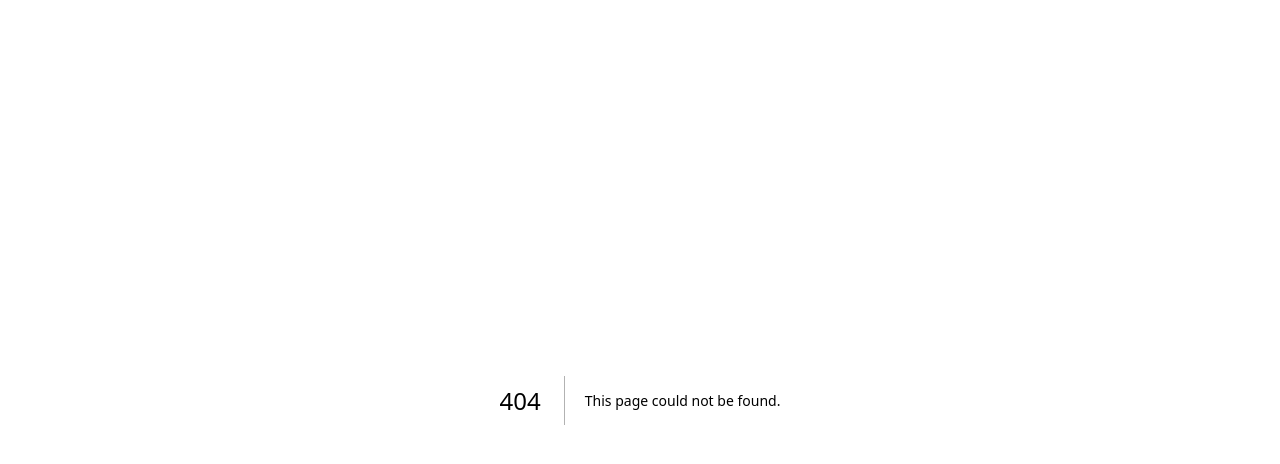
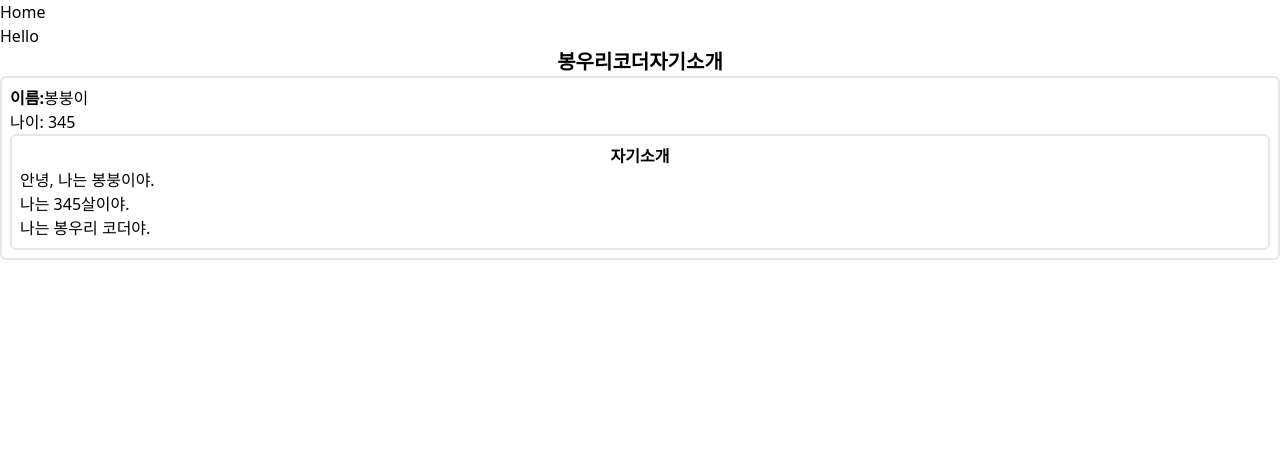
Before and after one commit to freebird920/bongcoder, a Next.js app: page /hello in a window 1280 px wide. Before the commit this address had no page. Shown: the top 464 px of the page. Built offline with nearby package versions, Linux system fonts and the light colour scheme.

Commit message:
Tailwind.config.ts 파일에서 배경 이미지 관련 코드 삭제 README.md 파일에 라우팅 방법 추가 globals.css 파일에서 색상 관련 코드 삭제 layout.tsx 파일에 네비게이션 바 추가

```diff
--- a/src/app/globals.css
+++ b/src/app/globals.css
@@ -1,33 +1,3 @@
 @tailwind base;
 @tailwind components;
 @tailwind utilities;
-
-:root {
-  --foreground-rgb: 0, 0, 0;
-  --background-start-rgb: 214, 219, 220;
-  --background-end-rgb: 255, 255, 255;
-}
-
-@media (prefers-color-scheme: dark) {
-  :root {
-    --foreground-rgb: 255, 255, 255;
-    --background-start-rgb: 0, 0, 0;
-    --background-end-rgb: 0, 0, 0;
-  }
-}
-
-body {
-  color: rgb(var(--foreground-rgb));
-  background: linear-gradient(
-      to bottom,
-      transparent,
-      rgb(var(--background-end-rgb))
-    )
-    rgb(var(--background-start-rgb));
-}
-
-@layer utilities {
-  .text-balance {
-    text-wrap: balance;
-  }
-}
--- /dev/null
+++ b/src/app/hello/page.tsx
@@ -0,0 +1,28 @@
+export default function HelloPage(){
+  const name:string = "봉붕이";
+  const age:number = 345;
+  const introduce :string[] = ["안녕, 나는 봉붕이야.", "나는 345살이야.", "나는 봉우리 코더야."]
+  return(
+    <>
+    <h1 className="text-center font-black text-xl">봉우리코더자기소개</h1>
+
+    <article className="border-2 p-2 rounded-md ">
+    <p>
+      <span className="font-bold">
+      이름:
+      </span>
+
+      {name}</p>
+    <p>나이: {age}</p>
+    <div className="border-2 p-2 rounded-md">
+      <h3 className="text-center font-bold">
+        자기소개
+        </h3>
+    {introduce.map((a:string,i:number)=>{
+      return <p key={i}>{a}</p>
+    })}
+    </div>
+    </article>
+    </>
+  )
+}
--- a/src/app/layout.tsx
+++ b/src/app/layout.tsx
@@ -1,12 +1,13 @@
 import type { Metadata } from "next";
-import { Inter } from "next/font/google";
+
 import "./globals.css";
+import CompNavbar from "@/components/navbar/CompNavbar";
 
-const inter = Inter({ subsets: ["latin"] });
+
 
 export const metadata: Metadata = {
-  title: "Create Next App",
-  description: "Generated by create next app",
+  title: "BongCoder",
+  description: "봉우리 코더 (봉우 리코더 - 봉우라는 사람의 리코더라는 뜻이  아닙니다.",
 };
 
 export default function RootLayout({
@@ -15,8 +16,11 @@ export default function RootLayout({
   children: React.ReactNode;
 }>) {
   return (
-    <html lang="en">
-      <body className={inter.className}>{children}</body>
+    <html>
+      <body>
+        <CompNavbar/>
+        {children}
+      </body>
     </html>
   );
 }
--- a/src/app/page.tsx
+++ b/src/app/page.tsx
@@ -1,113 +1,7 @@
-import Image from "next/image";
-
-export default function Home() {
-  return (
-    <main className="flex min-h-screen flex-col items-center justify-between p-24">
-      <div className="z-10 w-full max-w-5xl items-center justify-between font-mono text-sm lg:flex">
-        <p className="fixed left-0 top-0 flex w-full justify-center border-b border-gray-300 bg-gradient-to-b from-zinc-200 pb-6 pt-8 backdrop-blur-2xl dark:border-neutral-800 dark:bg-zinc-800/30 dark:from-inherit lg:static lg:w-auto  lg:rounded-xl lg:border lg:bg-gray-200 lg:p-4 lg:dark:bg-zinc-800/30">
-          Get started by editing&nbsp;
-          <code className="font-mono font-bold">src/app/page.tsx</code>
-        </p>
-        <div className="fixed bottom-0 left-0 flex h-48 w-full items-end justify-center bg-gradient-to-t from-white via-white dark:from-black dark:via-black lg:static lg:size-auto lg:bg-none">
-          <a
-            className="pointer-events-none flex place-items-center gap-2 p-8 lg:pointer-events-auto lg:p-0"
-            href="https://vercel.com?utm_source=create-next-app&utm_medium=appdir-template&utm_campaign=create-next-app"
-            target="_blank"
-            rel="noopener noreferrer"
-          >
-            By{" "}
-            <Image
-              src="/vercel.svg"
-              alt="Vercel Logo"
-              className="dark:invert"
-              width={100}
-              height={24}
-              priority
-            />
-          </a>
-        </div>
-      </div>
-
-      <div className="relative z-[-1] flex place-items-center before:absolute before:h-[300px] before:w-full before:-translate-x-1/2 before:rounded-full before:bg-gradient-radial before:from-white before:to-transparent before:blur-2xl before:content-[''] after:absolute after:-z-20 after:h-[180px] after:w-full after:translate-x-1/3 after:bg-gradient-conic after:from-sky-200 after:via-blue-200 after:blur-2xl after:content-[''] before:dark:bg-gradient-to-br before:dark:from-transparent before:dark:to-blue-700 before:dark:opacity-10 after:dark:from-sky-900 after:dark:via-[#0141ff] after:dark:opacity-40 sm:before:w-[480px] sm:after:w-[240px] before:lg:h-[360px]">
-        <Image
-          className="relative dark:drop-shadow-[0_0_0.3rem_#ffffff70] dark:invert"
-          src="/next.svg"
-          alt="Next.js Logo"
-          width={180}
-          height={37}
-          priority
-        />
-      </div>
-
-      <div className="mb-32 grid text-center lg:mb-0 lg:w-full lg:max-w-5xl lg:grid-cols-4 lg:text-left">
-        <a
-          href="https://nextjs.org/docs?utm_source=create-next-app&utm_medium=appdir-template&utm_campaign=create-next-app"
-          className="group rounded-lg border border-transparent px-5 py-4 transition-colors hover:border-gray-300 hover:bg-gray-100 hover:dark:border-neutral-700 hover:dark:bg-neutral-800/30"
-          target="_blank"
-          rel="noopener noreferrer"
-        >
-          <h2 className="mb-3 text-2xl font-semibold">
-            Docs{" "}
-            <span className="inline-block transition-transform group-hover:translate-x-1 motion-reduce:transform-none">
-              -&gt;
-            </span>
-          </h2>
-          <p className="m-0 max-w-[30ch] text-sm opacity-50">
-            Find in-depth information about Next.js features and API.
-          </p>
-        </a>
-
-        <a
-          href="https://nextjs.org/learn?utm_source=create-next-app&utm_medium=appdir-template-tw&utm_campaign=create-next-app"
-          className="group rounded-lg border border-transparent px-5 py-4 transition-colors hover:border-gray-300 hover:bg-gray-100 hover:dark:border-neutral-700 hover:dark:bg-neutral-800/30"
-          target="_blank"
-          rel="noopener noreferrer"
-        >
-          <h2 className="mb-3 text-2xl font-semibold">
-            Learn{" "}
-            <span className="inline-block transition-transform group-hover:translate-x-1 motion-reduce:transform-none">
-              -&gt;
-            </span>
-          </h2>
-          <p className="m-0 max-w-[30ch] text-sm opacity-50">
-            Learn about Next.js in an interactive course with&nbsp;quizzes!
-          </p>
-        </a>
-
-        <a
-          href="https://vercel.com/templates?framework=next.js&utm_source=create-next-app&utm_medium=appdir-template&utm_campaign=create-next-app"
-          className="group rounded-lg border border-transparent px-5 py-4 transition-colors hover:border-gray-300 hover:bg-gray-100 hover:dark:border-neutral-700 hover:dark:bg-neutral-800/30"
-          target="_blank"
-          rel="noopener noreferrer"
-        >
-          <h2 className="mb-3 text-2xl font-semibold">
-            Templates{" "}
-            <span className="inline-block transition-transform group-hover:translate-x-1 motion-reduce:transform-none">
-              -&gt;
-            </span>
-          </h2>
-          <p className="m-0 max-w-[30ch] text-sm opacity-50">
-            Explore starter templates for Next.js.
-          </p>
-        </a>
-
-        <a
-          href="https://vercel.com/new?utm_source=create-next-app&utm_medium=appdir-template&utm_campaign=create-next-app"
-          className="group rounded-lg border border-transparent px-5 py-4 transition-colors hover:border-gray-300 hover:bg-gray-100 hover:dark:border-neutral-700 hover:dark:bg-neutral-800/30"
-          target="_blank"
-          rel="noopener noreferrer"
-        >
-          <h2 className="mb-3 text-2xl font-semibold">
-            Deploy{" "}
-            <span className="inline-block transition-transform group-hover:translate-x-1 motion-reduce:transform-none">
-              -&gt;
-            </span>
-          </h2>
-          <p className="m-0 max-w-[30ch] text-balance text-sm opacity-50">
-            Instantly deploy your Next.js site to a shareable URL with Vercel.
-          </p>
-        </a>
-      </div>
-    </main>
-  );
+export default function HomePage(){
+  return(<>
+  <h1>
+    홈페이지입니다.
+  </h1>
+  </>)
 }
--- /dev/null
+++ b/src/components/navbar/CompNavbar.tsx
@@ -0,0 +1,13 @@
+'use client'
+export default function CompNavbar(){
+  return(
+    <ul>
+      <li>
+        <a href="/">Home</a>
+      </li>
+      <li>
+        <a href="/hello">Hello</a>
+        </li>
+    </ul>
+  )
+}
--- a/tailwind.config.ts
+++ b/tailwind.config.ts
@@ -8,11 +8,6 @@ const config: Config = {
   ],
   theme: {
     extend: {
-      backgroundImage: {
-        "gradient-radial": "radial-gradient(var(--tw-gradient-stops))",
-        "gradient-conic":
-          "conic-gradient(from 180deg at 50% 50%, var(--tw-gradient-stops))",
-      },
     },
   },
   plugins: [],
```
Also changed, not shown: 1 other file (tests, documents, lock files or other folders).
